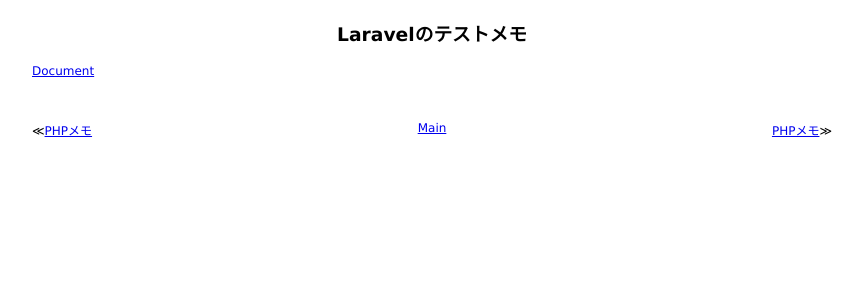
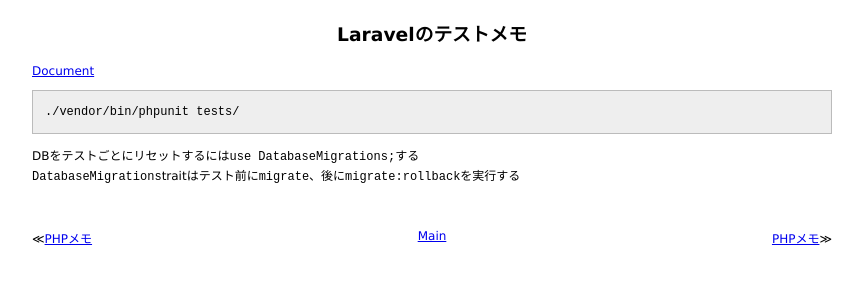
Before and after one commit to 38elements/38elements.github.com, a Jekyll site: the page built from _posts/2016-05-25-laravel-test.md, in a window 1280 px wide. Shown: the top 300 px of the page, without its empty margins (208-1071 px from the left). Built offline with Jekyll 4.4.1, drawn with Linux system fonts in a browser that asks for light colours.

Commit message:
Update 2016-05-25-laravel-test.md

````diff
--- a/_posts/2016-05-25-laravel-test.md
+++ b/_posts/2016-05-25-laravel-test.md
@@ -3,3 +3,10 @@ layout: posts
 title: Laravelのテストメモ
 ---
 [Document](https://laravel.com/docs/master/testing)
+
+```
+./vendor/bin/phpunit tests/
+```
+
+DBをテストごとにリセットするには`use DatabaseMigrations;`する
+`DatabaseMigrations`traitはテスト前に`migrate`、後に`migrate:rollback`を実行する
````
